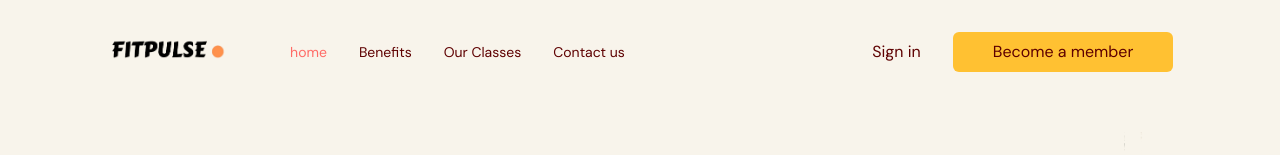
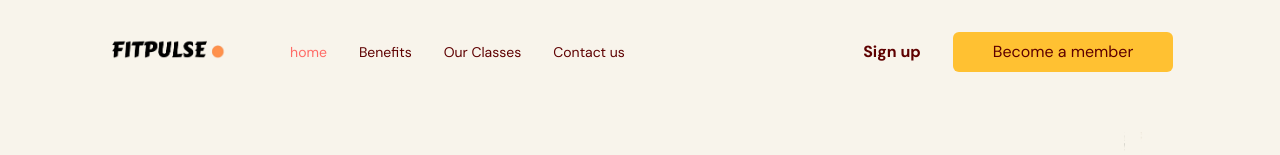
Before and after one commit to Elissa-DI/fitPulse, a React (Vite) app: page / in a window 1280 px wide. Shown: the top 155 px of the page. Built offline with nearby package versions, Linux system fonts and the light colour scheme.

Commit message:
done with all basic parts

```diff
--- a/src/App.tsx
+++ b/src/App.tsx
@@ -5,6 +5,7 @@ import Home from "./scenes/home";
 import Benefits from "./scenes/benefits";
 import OurClasses from "./scenes/ourClasses";
 import ContactUs from "./scenes/contactUs";
+import Footer from "./scenes/footer";
 
 const App = () => {
   const [ selectedPage, setSelectedPage] = useState<SelectedPage>(SelectedPage.Home);
@@ -33,6 +34,7 @@ const App = () => {
       <Benefits setSelectedPage={setSelectedPage}/>
       <OurClasses setSelectedPage={setSelectedPage}/>
       <ContactUs setSelectedPage={setSelectedPage}/>
+      <Footer />
     </div>
   )
 }
--- a/src/scenes/contactUs/index.tsx
+++ b/src/scenes/contactUs/index.tsx
@@ -146,7 +146,7 @@ const ContactUs = ({ setSelectedPage }: Props) => {
           >
             <div className="w-full before:absolute before:-bottom-20 before:-right-20 before:z-[-1] md:before:content-evolvetext">
               <img
-                className="w-full"
+                className="w-full rounded-md h-96 object-fit"
                 alt="contact-us-page-graphic"
                 src={ContactUsPageGraphic}
               />
--- a/src/scenes/footer/index.tsx
+++ b/src/scenes/footer/index.tsx
@@ -1,11 +1,11 @@
-import Logo from "@/assets/Logo.png";
+import Logo from "@/assets/logos.png";
 
 const Footer = () => {
   return (
     <footer className="bg-primary-100 py-16">
       <div className="justify-content mx-auto w-5/6 gap-16 md:flex">
         <div className="mt-16 basis-1/2 md:mt-0">
-          <img alt="logo" src={Logo} />
+          <img alt="logo" src={Logo} className="h-16" />
           <p className="my-5">
             Lorem vitae ut augue auctor faucibus eget eget ut libero. Elementum
             purus et arcu massa dictum condimentum. Augue scelerisque iaculis
--- a/src/scenes/navbar/index.tsx
+++ b/src/scenes/navbar/index.tsx
@@ -55,7 +55,7 @@ const Navbar = ({ isTopOfPage, selectedPage, setSelectedPage }: Props) => {
                 </div>
                 {/* Registering */}
                 <div className={`${flexBetween} gap-8`}>
-                  <p>Sign in</p>
+                  <p className="font-bold hover:text-white cursor-pointer">Sign up</p>
                   <ActionButton setSelectedPage={setSelectedPage}>
                     Become a member
                   </ActionButton>
```
Also changed, not shown: src/assets/ContactUsPageGraphic.png.
